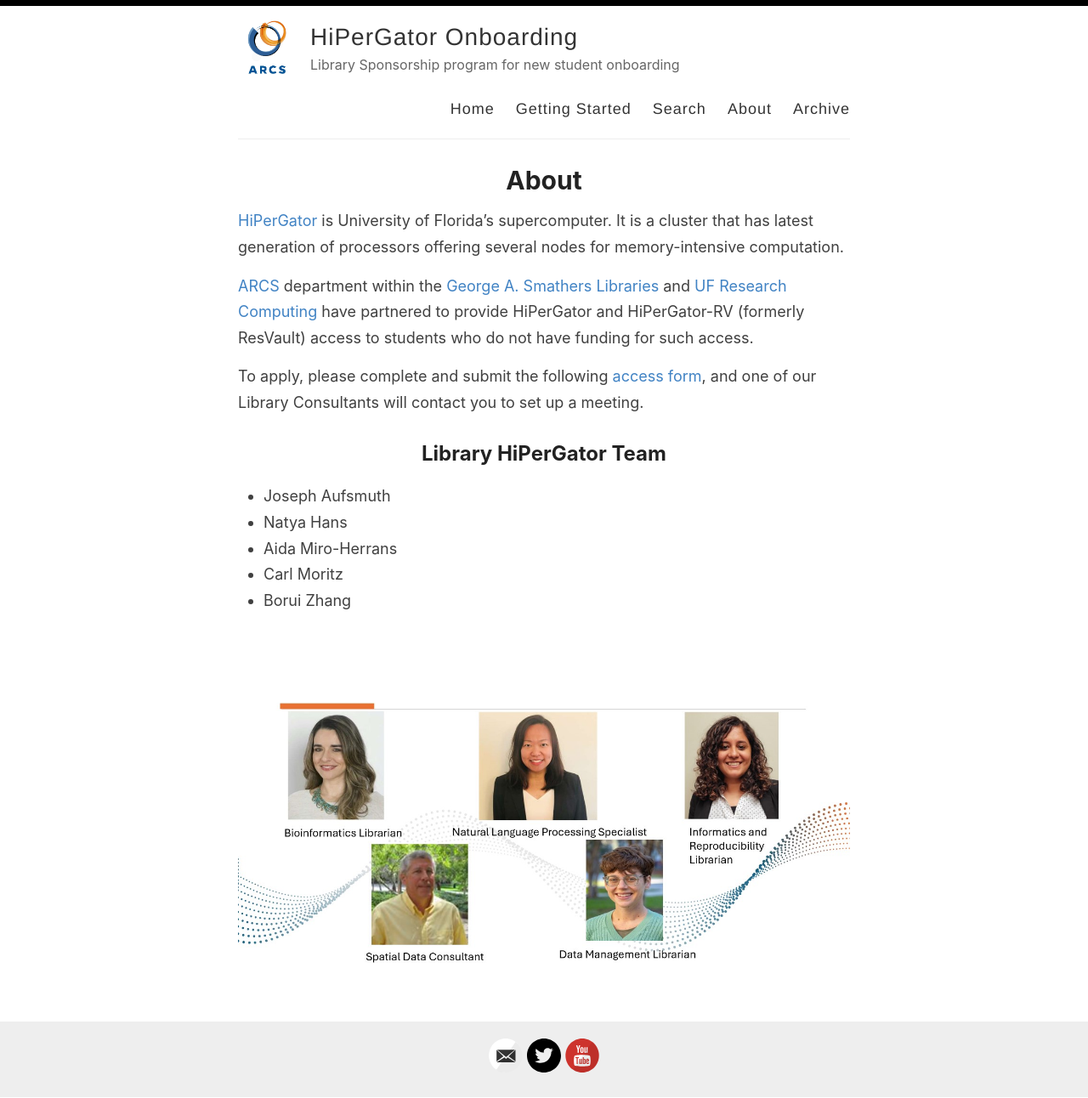
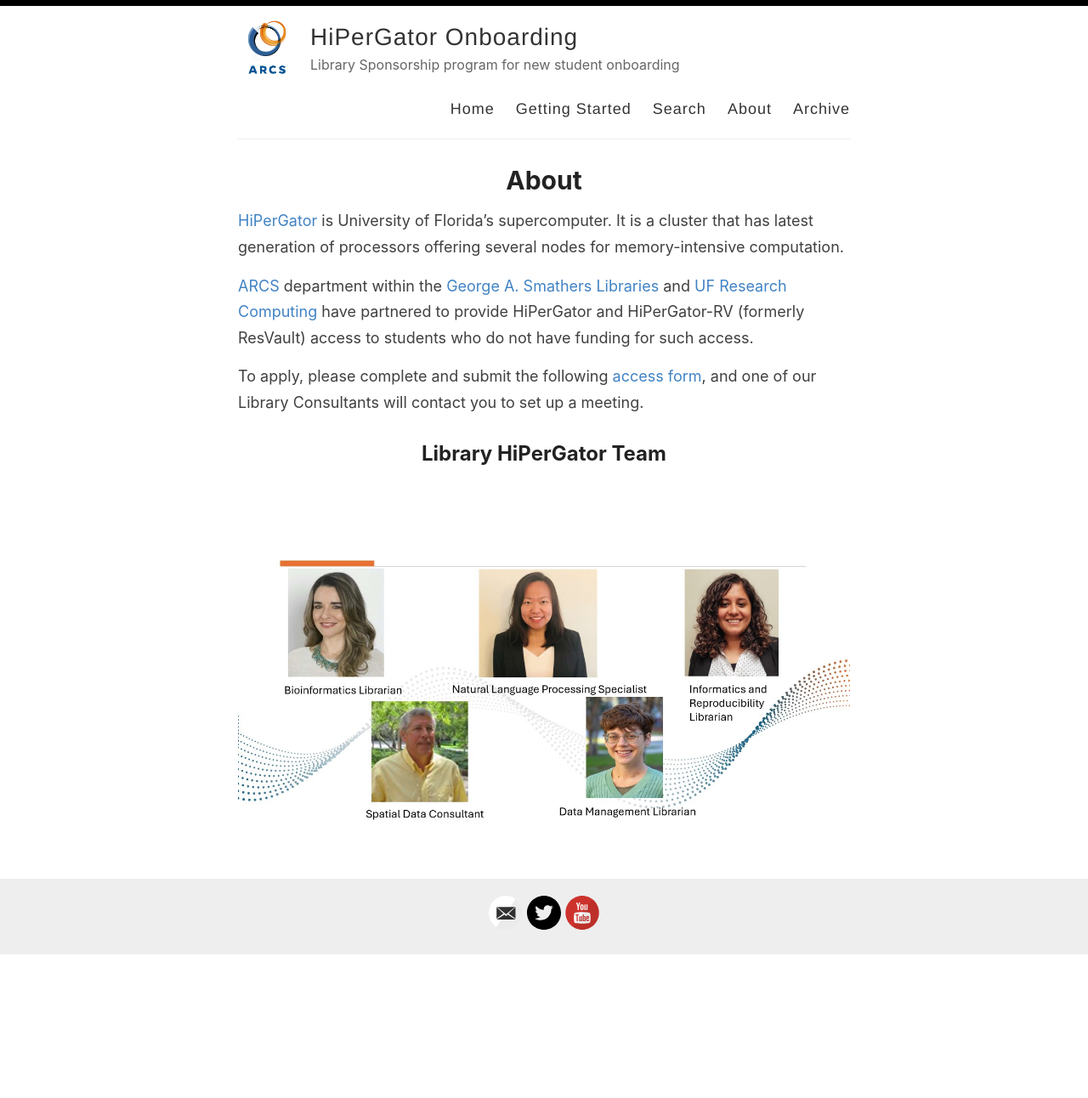
Before and after one commit to NatyaHans/HiPerGatorOnboarding, a Jekyll site: the page built from _pages/about.md, in a window 1280 px wide. Shown: the whole page at 85% size. Built offline with Jekyll 4.4.1, drawn with Linux system fonts in a browser that asks for light colours; after the commit the page ends 1124 px from its top, so only the background shows below that.

Commit message:
Update about.md

```diff
--- a/_pages/about.md
+++ b/_pages/about.md
@@ -12,10 +12,4 @@ latest generation of processors offering several nodes for memory-intensive comp
 To apply, please complete and submit the following [access form](https://arcs.uflib.ufl.edu/student-hipergator-request/), and one of our Library Consultants will contact you to set up a meeting.
 
 ## Library HiPerGator Team
-- Joseph Aufsmuth
-- Natya Hans
-- Aida Miro-Herrans
-- Carl Moritz
-- Borui Zhang
-
 ![HiPerGatorTeam](https://github.com/NatyaHans/HiPerGatorOnboarding/blob/master/images/Slide1.jpg)
```
